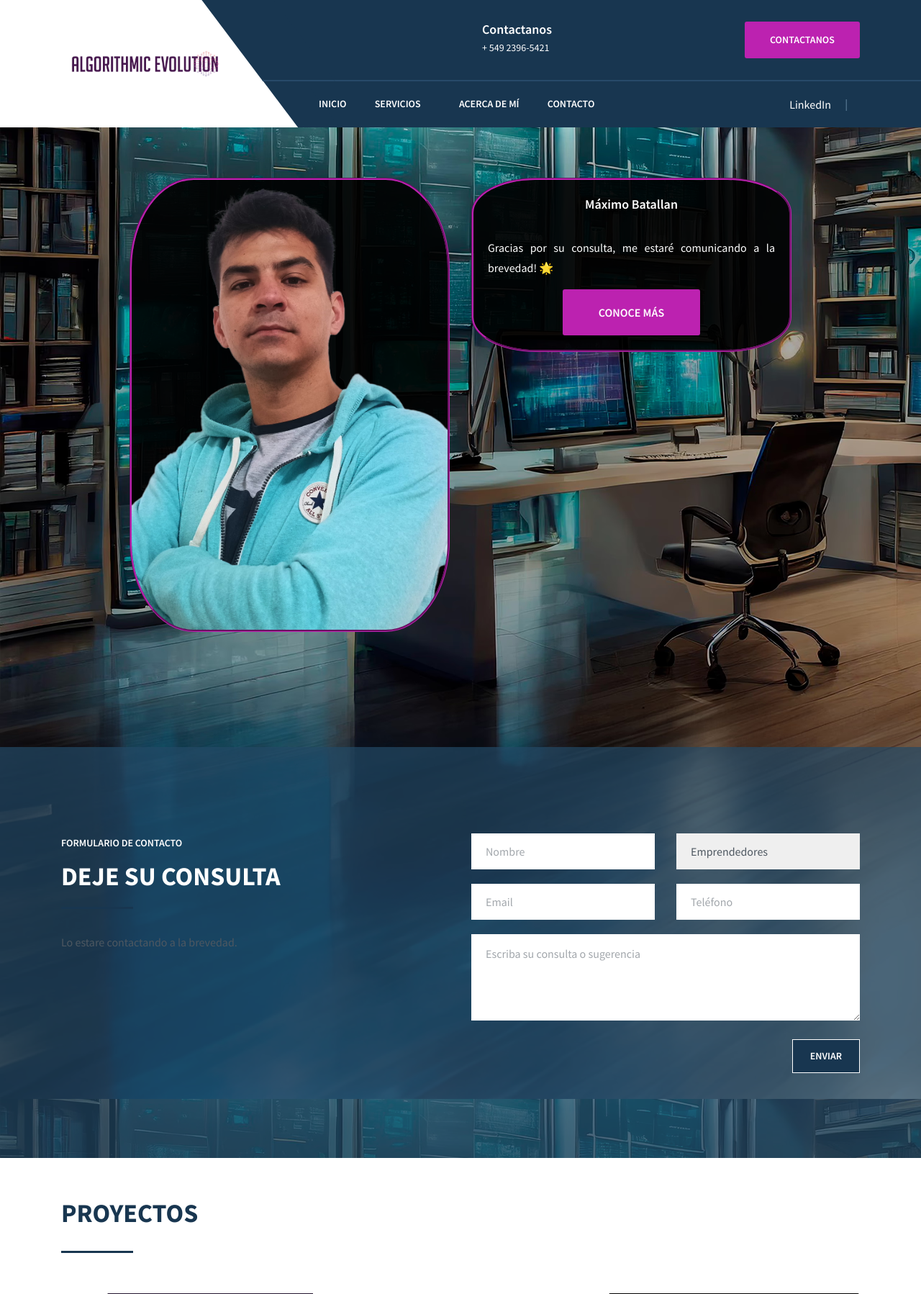
After one commit to maximobatallan/maximobatallan, a Django app: template mb/templates/formulario.html in a window 1280 px wide, after a click on "SERVICIOS". The commit adds this page. Shown: the top 1798 px of the page at 72% size. Run offline with Django 4.2, Linux system fonts and the light colour scheme; the template is opened without the code that fills it, so the values that code supplies are empty; some libraries are stand-ins or nearby versions.

Commit message:
Add files via upload

```diff
--- a/mb/templates/base.html
+++ b/mb/templates/base.html
@@ -32,23 +32,8 @@
       <!-- jquery js -->
       <script src="{% static 'js/jquery-3.3.1.min.js' %}"></script>
 
-       <!-- Image to display -->
-      <!-- Replace   «example.com/image01.jpg» with your own -->
-      <meta property="og:image" content="{% static 'img/maximobatallan.avif' %}">
 
-      <!-- No need to change anything here -->
-      <meta property="og:type" content="website" />
-      <meta property="og:image:type" content="image/jpeg">
 
-      <!-- Size of image. Any size up to 300. Anything above 300px will not work in WhatsApp -->
-      <meta property="og:image:width" content="300">
-      <meta property="og:image:height" content="300">
-
-      <!-- Website to visit when clicked in fb or WhatsApp-->
-      <meta property="og:url" content="https://maximobatallan.com/">
-      <!-- Google tag (gtag.js) -->
-      <script async src="https://www.googletagmanager.com/gtag/js?id=G-QDSMRPYRWZ"></script>
-      <script> window.dataLayer = window.dataLayer || []; function gtag(){dataLayer.push(arguments);} gtag('js', new Date()); gtag('config', 'G-QDSMRPYRWZ'); </script>
    </head>
 
     <body>
--- /dev/null
+++ b/mb/templates/formulario.html
@@ -0,0 +1,321 @@
+<!DOCTYPE html>
+<html lang="en">
+   <head>
+      <meta http-equiv="Content-Type" content="text/html; charset=UTF-8">
+      <meta http-equiv="X-UA-Compatible" content="IE=edge" />
+      <meta http-equiv="X-UA-Compatible" content="ie=edge">
+      <meta name="viewport" content="width=device-width, initial-scale=1.0">
+      <title>Maximo Batallan/title>
+      <!-- favicon -->
+      <link rel="shortcut icon" href="static/img/perrito.jpg" type="image/x-icon">
+      <!-- bootstrap css -->
+      <link rel="stylesheet" href="static/css/bootstrap.min.css">
+      <!-- fontawesome css -->
+      <link rel="stylesheet" href="static/css/flaticon.css">
+      <!-- fontawesome css -->
+      <link rel="stylesheet" href="static/css/fontawesome.min.css">
+      <!-- owl carousel css -->
+      <link rel="stylesheet" href="static/css/owl.carousel.min.css">
+      <!-- owl carousel theme css -->
+      <link rel="stylesheet" href="static/css/owl.theme.default.min.css">
+      <!-- slicknav css -->
+      <link rel="stylesheet" href="static/css/slicknav.css">
+      <!-- animate css -->
+      <link rel="stylesheet" href="static/css/animate.min.css">
+      <!-- main css -->
+      <link rel="stylesheet" href="static/css/style.css">
+      <!-- responsive css -->
+      <link rel="stylesheet" href="static/css/responsive.css">
+      <!-- jquery js -->
+      <script src="static/js/jquery-3.3.1.min.js"></script>
+      <!-- Google tag (gtag.js) -->
+
+   </head>
+
+
+
+   <body>
+      <!--   header area start   -->
+      {% extends "base.html" %}
+      {% load static%}
+      {% block head %}
+          {{ block.super }}
+
+          <!-- easyzoom css -->
+          <link rel="stylesheet" href="{% static 'css/easyzoom.css' %}">
+            <!-- slicknav css -->
+          <link rel="stylesheet" href="{% static 'css/slicknav.css' %}">
+          <!-- jquery ui css -->
+          <link rel="stylesheet" href="{% static 'css/jquery-ui.min.css' %}">
+          <!-- animate css -->
+          <link rel="stylesheet" href="{% static 'css/animate.min.css' %}">
+          <!-- main css -->
+          <link rel="stylesheet" href="{% static 'css/style.css' %}">
+          <!-- responsive css -->
+          <link rel="stylesheet" href="{% static 'css/responsive.css' %}">
+          <script src="{% static 'js/jquery-3.3.1.min.js' %}"></script>
+
+          {% endblock %}
+
+
+
+              {% block content %}
+
+         <body>
+
+
+
+            <!--  hero area start  -->
+            <div class="hero-area hero-bg-2 home-2">
+               <div class="container">
+                  <div class="row">
+                     <div class="col-xl-1"><p></p></div> <!-- Margen izquierdo -->
+                  <div class="col-xl-5" style="padding-bottom: 10%;"> <!-- Espacio para la imagen -->
+
+                      <!-- Reemplace 'image.jpg' con la ruta a su imagen -->
+                     <img src="{% static 'img/maximobatallan6.avif' %}" alt="maximobatallan" style="width: 100%; background: #000000e8;
+                     height: 100%; border-style: groove; border-color: #bc22b0; border-radius: 20%;">
+                  </div>
+                  <div class="col-xl-5" style="padding-bottom: 10%;" > <!-- Espacio para el texto -->
+                      <div class="hero-txt" style=" text-align: center; border-style: groove; border-color: #bc22b0; border-radius: 20%;">
+                           <span class="wow fadeInDown"  data-wow-duration="1.5s"><p>Máximo Batallan</p></span>
+                           <p class="wow fadeInUp" data-wow-duration="1.5s" style="text-align: justify;">Gracias por su consulta, me estaré comunicando a la brevedad! 🌟</p>
+
+                           <a id="formulario" href="#servicios" class="wow fadeInUp boxed-btn" data-wow-duration="1.5s"><span>Conoce más</span></a>
+
+                        </div>
+                     </div>
+                  </div>
+               </div>
+               <div  class="request-section">
+                  <div class="container">
+                     <div class="request-section-container">
+                        <div class="row">
+                           <div class="col-xl-5 col-lg-6">
+                              <span class="title">Formulario de Contacto</span>
+                              <h2 class="subtitle">Deje su consulta</h2>
+                              <p>Lo estare contactando a la brevedad.</p>
+                           </div>
+                           <div class="offset-xl-1 col-xl-6 col-lg-6">
+                              <div class="request-form">
+                                 <form action="{% url 'save_formulario' %}" method="post">
+                                    {% csrf_token %}
+                                     <div class="row">
+                                        <div class="col-md-6">
+                                           <div class="form-element"><input name="nombre" type="text" placeholder="Nombre" required></div>
+                                        </div>
+                                        <div class="col-md-6">
+                                           <div class="form-element">
+                                              <div class="select-wrapper">
+                                                 <select name="categoria" required>
+                                                    <option value="emprendedores" selected>Emprendedores</option>
+                                                    <option value="asistente_virtual">Asistente Virtual</option>
+                                                    <option value="automatizacion_tareas">Automatización de tareas</option>
+                                                    <option value="gestion_informacion">Gestión de la Información</option>
+                                                    <option value="desarrollos_personalizados">Desarrollos Personalizados</option>
+                                                 </select>
+                                              </div>
+                                           </div>
+                                        </div>
+                                        <div class="col-md-6">
+                                           <div class="form-element"><input name="email" type="email" placeholder="Email" required></div>
+                                        </div>
+                                        <div class="col-md-6">
+                                           <div class="form-element"><input name="telefono" type="text" placeholder="Teléfono" required></div>
+                                        </div>
+                                        <div class="col-lg-12">
+                                           <div class="form-element"><textarea name="texto" cols="73" rows="10" placeholder="Escriba su consulta o sugerencia" required></textarea></div>
+                                        </div>
+
+                                        <div class="col-lg-12">
+                                           <div class="form-element mb-12 text-right">
+                                               <button type="submit">
+                                                   <span>Enviar</span>
+                                               </button>
+                                           </div>
+                                        </div>
+                                     </div>
+                                  </form>
+                              </div>
+                           </div>
+                        </div>
+                     </div>
+                  </div>
+                  <div class="request-section-overlay"></div>
+               </div>
+
+            </div>
+            <!--  hero area end  -->
+
+
+
+
+
+
+
+
+
+           <!--  casos de exito section start  -->
+
+           {% include "casosexito.html" %}
+
+            <!--  casos de exito section end  -->
+
+            <!--  features section start  -->
+            <div class="features-section home-2 border-top border-top-lg-0">
+               <div class="container">
+                  <div class="row feature-content">
+                     <div class="col-xl-5 offset-xl-7 col-lg-6 offset-lg-6 pr-0">
+                        <div class="features">
+                           <span class="title">Compromiso con el Cliente</span>
+                           <h2 class="subtitle">Atención Personalizada</h2>
+                           <div class="feature-lists">
+                              <div class="single-feature wow fadeInUp" data-wow-duration="1s">
+                                 <div class="icon-wrapper"><i class="flaticon-customer-service"></i></div>
+                                 <div class="feature-details">
+                                    <h4>Soporte 24/7</h4>
+                                    <p>Escribime por whatsapp al numero +549 11-2396-5421, a la brevedad le estare contestando.</p>
+                                 </div>
+                              </div>
+                              <div class="single-feature wow fadeInUp" data-wow-duration="1s" data-wow-delay=".2s">
+                                 <div class="icon-wrapper"><i class="flaticon-email"></i></div>
+                                 <div class="feature-details">
+                                    <h4>Desarrollos en tiempo y forma</h4>
+                                    <p>Compromiso de cumplimiento de acuerdos preestablecidos</p>
+                                 </div>
+                              </div>
+                              <div class="single-feature wow fadeInUp" data-wow-duration="1s" data-wow-delay=".4s">
+                                 <div class="icon-wrapper"><i class="flaticon-worldwide"></i></div>
+                                 <div class="feature-details">
+                                    <h4>Servicio Global</h4>
+                                    <p>Desarrollo de Software en cualquier parte del mundo</p>
+                                 </div>
+                              </div>
+                           </div>
+                        </div>
+                     </div>
+                  </div>
+               </div>
+            </div>
+            <!--  features section end  -->
+             <!--   cta section end    -->
+            <!--  service section start  -->
+            <div id="servicios" class="service-section home-2">
+               <div class="container">
+                  <span class="title">Conozca mi cartera de servicios</span>
+                  <h2 class="subtitle">Portafolio</h2>
+                  <div class="service-carousel owl-carousel owl-theme">
+                     <div class="single-service" onclick="window.location.href='exposicionenlinea.html';" style="cursor: pointer;">
+                        <div class="img-wrapper">
+                           <img src="{% static 'img/exposicionenlinea.avif' %}" alt="">
+                        </div>
+                        <div class="service-txt">
+                           <h4 class="service-title">Exposición en Línea</h4>
+                           <p class="service-para">Consigue Clientes Potenciales a traves de la web, vende tus productos o Servicios en Linea, según tus necesidades</p>
+                           <a href="exposicionenlinea.html" class="readmore">Leer Más</a>
+                        </div>
+                     </div>
+                     <div class="single-service" onclick="window.location.href='asistentevirtual.html';" style="cursor: pointer;">
+                        <div class="img-wrapper">
+                           <img src="{% static 'img/Asistente Virtual.avif' %}" alt="">
+                        </div>
+                        <div class="service-txt">
+                           <h4 class="service-title">Asistente Virtuales</h4>
+                           <p class="service-para">Obten un Asistente Virtual para la atención de tus Cliente con conexion a tus redes sociales. Whatsapp, Instagram, Facebook</p>
+                           <a href="asistentevirtual.html" class="readmore">Leer Más</a>
+                        </div>
+                     </div>
+                     <div class="single-service" onclick="window.location.href='gestiondelainformacion.html';" style="cursor: pointer;">
+                        <div class="img-wrapper">
+                           <img src="{% static 'img/basededatos.avif' %}" alt="">
+                        </div>
+                        <div class="service-txt">
+                           <h4 class="service-title">Gestión de la Información</h4>
+                           <p class="service-para">Manten la Información de Negocio ordenada, segura y en Línea. Gestion de Bases de datos para recopilar o brindar Información a tus Clientes</p>
+                           <a href="gestiondelainformacion.html" class="readmore">Leer Más</a>
+                        </div>
+                     </div>
+                     <div class="single-service" onclick="window.location.href='desarrollospersonalizados.html';" style="cursor: pointer;">
+                        <div class="img-wrapper">
+                           <img src="{% static 'img/desarrollopersonalizado.avif' %}" alt="">
+                        </div>
+                        <div class="service-txt" >
+                           <h4 class="service-title">Desarrollos Personalizados</h4>
+
+                           <p class="service-para">Productos digitales a Medida del Cliente. Sectores: Finanzas, Recursos Humanos, Comercial, Ventas, Administrativos  </p>
+                           <a href="desarrollospersonalizados.html" class="readmore">Leer Más</a>
+                        </div>
+                     </div>
+                  </div>
+               </div>
+            </div>
+            <!--  service section end  -->
+
+
+            <!--   cta section start    -->
+            <div class="cta-section cta-bg">
+               <div class="container">
+                  <div class="cta-container">
+                     <div class="row align-items-center">
+                        <div class="col-lg-9">
+                           <h2 class="mb-lg-0 text-center text-lg-left">Potencia tus proyectos con tecnología innovadora.</h2>
+                        </div>
+                        <div class="col-lg-3 text-center text-lg-right">
+                           <a href="#formulario" class="boxed-btn"><span>Contacto</span></a>
+                        </div>
+                     </div>
+                  </div>
+               </div>
+               <div class="cta-overlay"></div>
+            </div>
+
+
+
+
+            {% include "QA.html" %}
+
+
+         <!--   footer start    -->
+
+            {% include "footer.html" %}
+
+      <!-- footer end -->
+
+            <!-- preloader section start -->
+            <div class="loader-container">
+               <span class="loader">
+               <span class="loader-inner"></span>
+               </span>
+            </div>
+            <!-- preloader section end -->
+
+
+
+
+            <script src="{% static 'js/popper.min.js' %}"></script>
+            <!-- bootstrap js -->
+            <script src="{% static 'js/bootstrap.min.js' %}"></script>
+            <!-- owl carousel js -->
+            <script src="{% static 'js/owl.carousel.min.js' %}"></script>
+            <!-- isotope js -->
+            <script src="{% static 'js/isotope.pkgd.min.js' %}"></script>
+            <!-- easyzoom js -->
+
+            <script src="{% static 'js/lightbox.min.js' %}"></script>
+
+
+            <!-- slicknav js -->
+            <script src="{% static 'js/jquery.slicknav.min.js' %}"></script>
+
+            <!-- wow js -->
+
+            <script src="{% static 'js/wow.min.js' %}"></script>
+            <!-- main js -->
+            <script src="{% static 'js/main.js' %}"></script>
+
+            {% endblock %}
+
+
+      </html>
+   </body>
+</html>
```
Also changed, not shown: mb/templates/home.html (+55 -53 lines).
